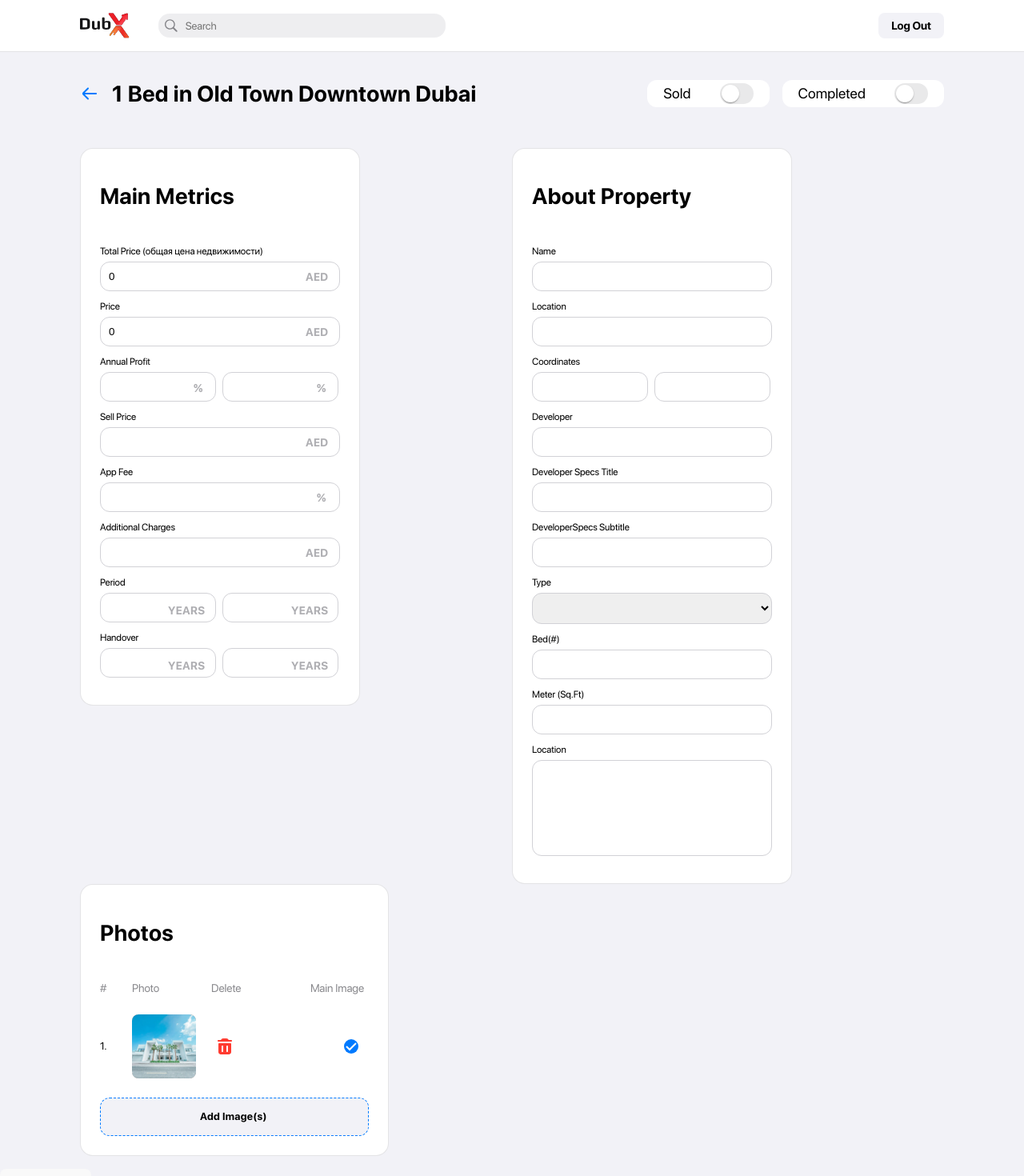
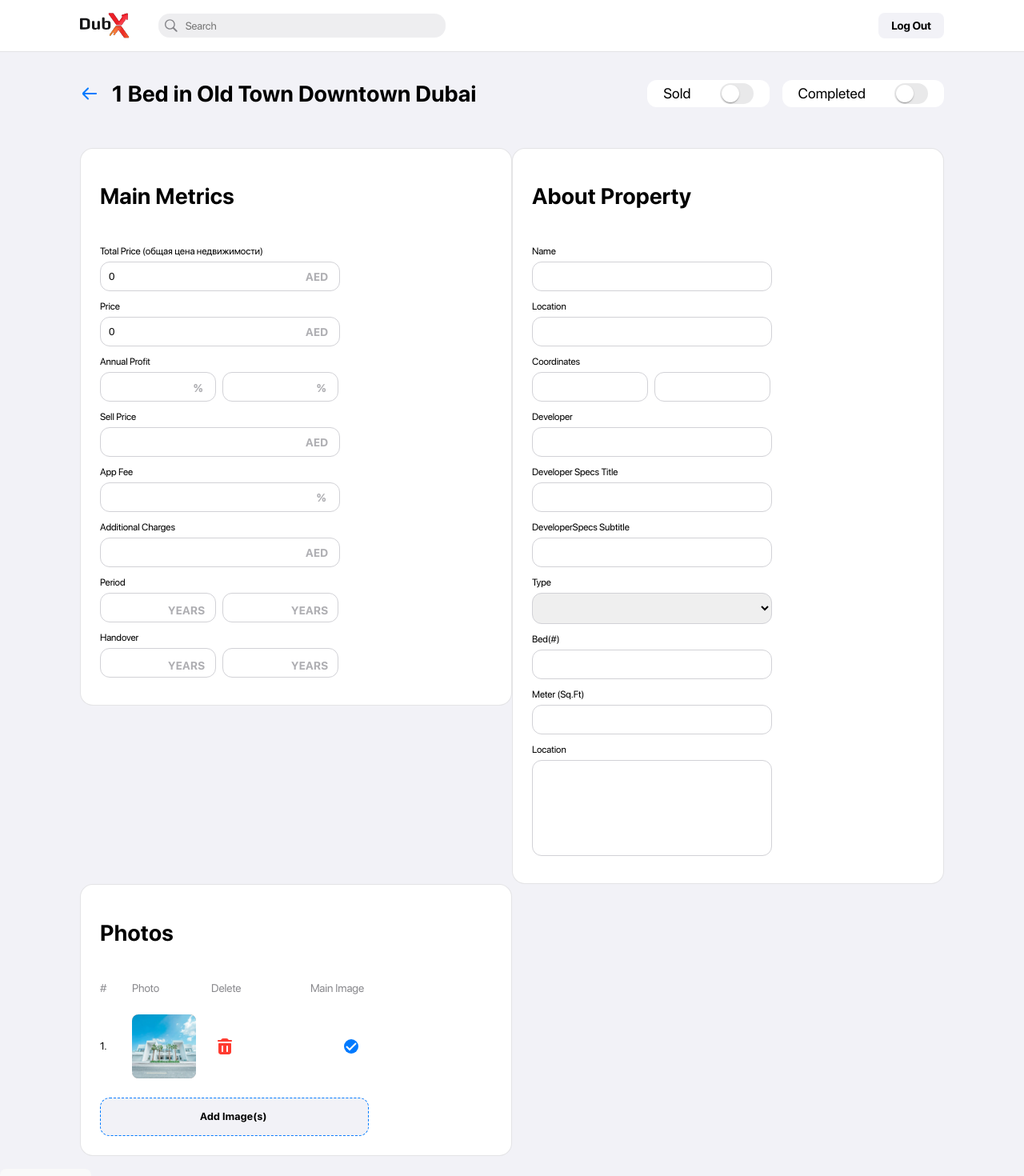
Before and after one commit to VadimTan/real-estate-funding, a React (Vite) app: page /add in a window 1280 px wide. Shown: the top 1470 px of the page at 80% size. Built offline with nearby package versions, Linux system fonts and the light colour scheme; grey boxes are pictures that could not be loaded.

Commit message:
FIX: grid layout for add estate page

```diff
--- a/styles/aboutproperty.scss
+++ b/styles/aboutproperty.scss
@@ -8,7 +8,7 @@
 	background: #ffffff;
 	border: 1px solid rgba(120, 120, 128, 0.2);
 	border-radius: 16px;
-	width: fit-content;
+	// width: fit-content;
 	height: fit-content;
 }
 
--- a/styles/mainmetrics.scss
+++ b/styles/mainmetrics.scss
@@ -15,7 +15,7 @@
 	border: 1px solid rgba(120, 120, 128, 0.2);
 	border-radius: 16px;
 	height: fit-content;
-	width: fit-content;
+	// width: fit-content;
 }
 
 .expand-less-icon {
--- a/styles/photos-container.scss
+++ b/styles/photos-container.scss
@@ -9,7 +9,7 @@
 	border: 1px solid rgba(120, 120, 128, 0.2);
 	border-radius: 16px;
 	height: fit-content;
-	width: fit-content;
+	// width: fit-content;
 }
 
 .expand-less-icon {
```
